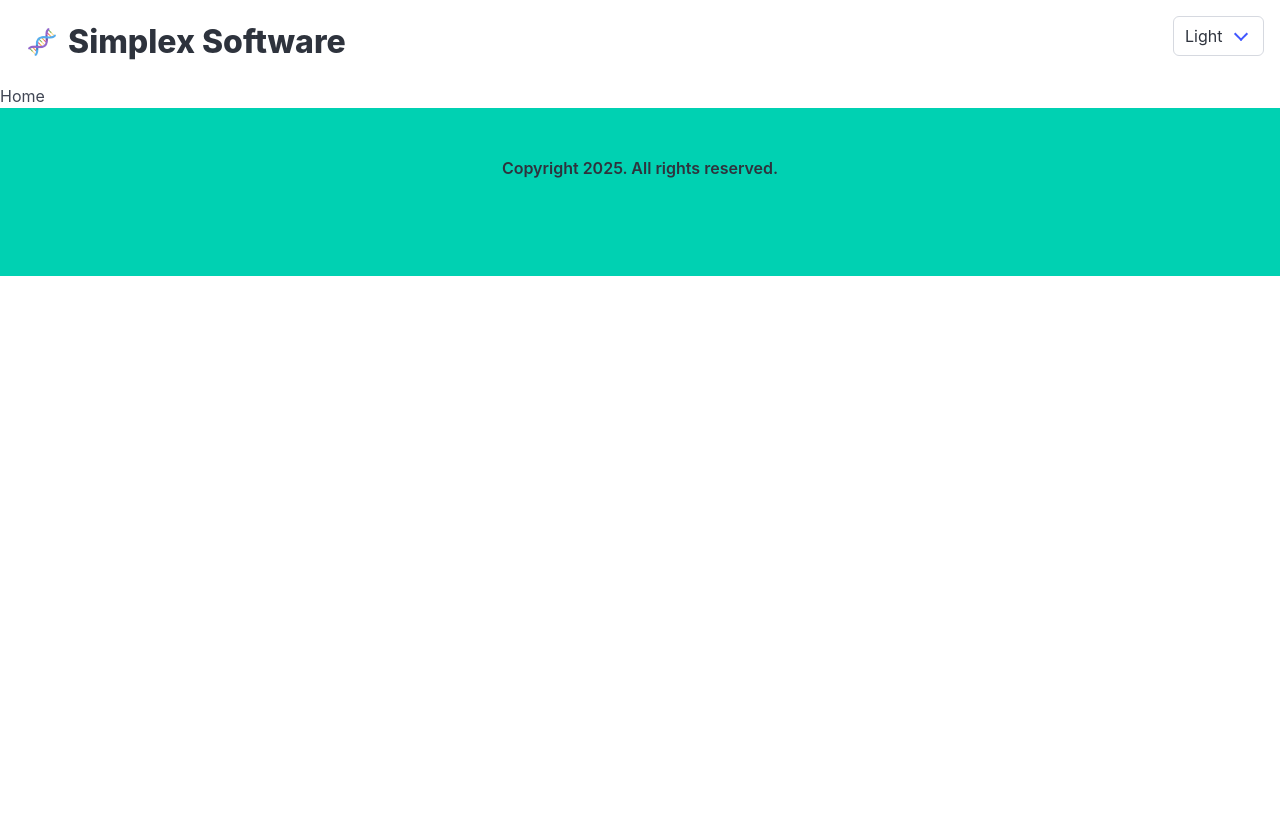
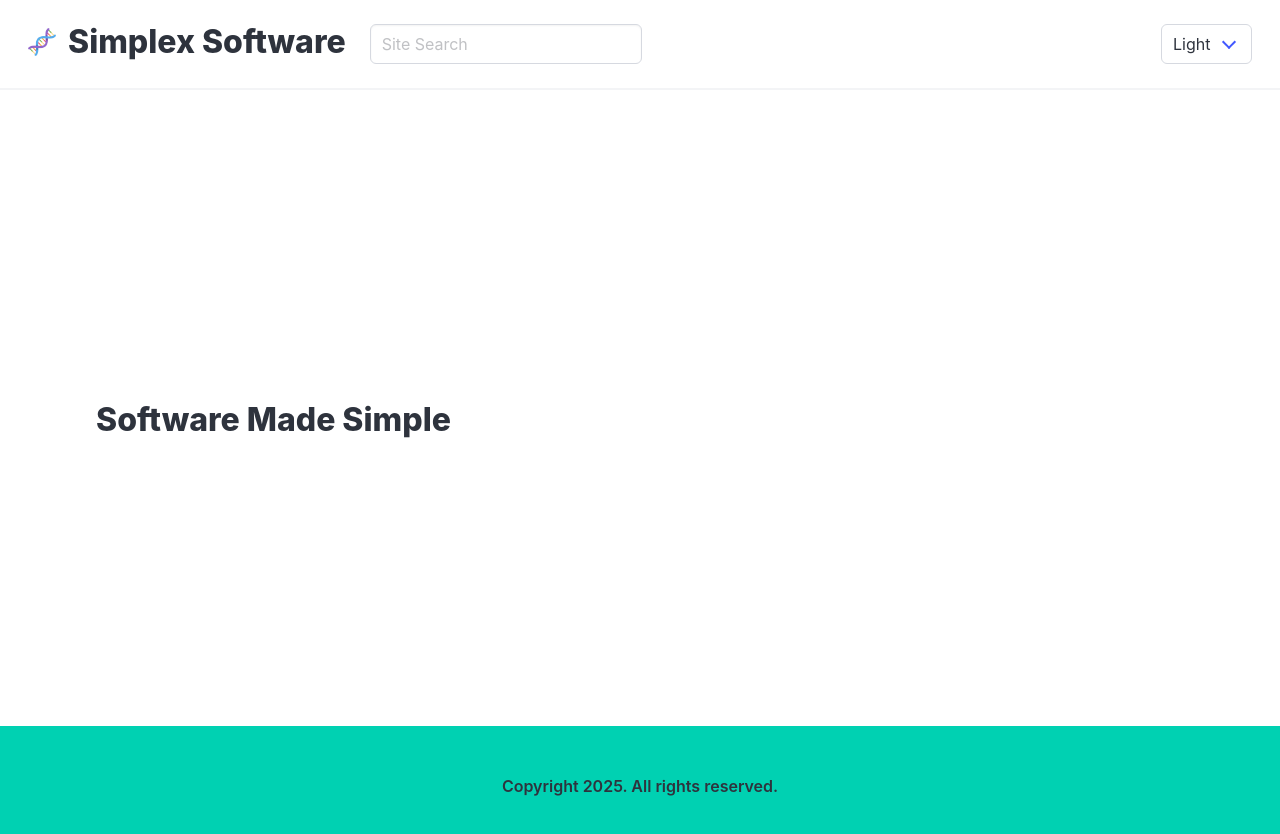
Before and after one commit to mjbradvica/simplexsoftware.io, a Vue app: page / in a window 1280 px wide. Shown: the top 834 px of the page. Before the commit the page ends 800 px from the top, so only its background shows below. Built offline with nearby package versions, Linux system fonts and the light colour scheme.

Commit message:
basic site search

```diff
--- a/src/features/home/HomeView.vue
+++ b/src/features/home/HomeView.vue
@@ -1,5 +1,9 @@
 <template>
-  <p>Home</p>
+  <section class="hero is-large">
+    <div class="hero-body">
+      <p class="title">Software Made Simple</p>
+    </div>
+  </section>
 </template>
 
 <script setup lang="ts"></script>
--- a/src/features/layout/header/HeaderView.vue
+++ b/src/features/layout/header/HeaderView.vue
@@ -11,30 +11,73 @@
           </RouterLink>
         </div>
         <div class="navbar-menu">
+          <div class="navbar-start">
+            <div class="navbar-item">
+              <div class="control">
+                <input
+                  :id="searchId"
+                  class="input"
+                  type="text"
+                  placeholder="Site Search"
+                  name="site-search"
+                  title="Hit Enter to search"
+                  :value="searchValue"
+                  @input="handleSearchInput"
+                />
+              </div>
+              <button
+                v-if="searchValue !== ''"
+                class="button is-info"
+                @click="handleSearch"
+              >
+                Search
+              </button>
+            </div>
+          </div>
           <div class="navbar-end">
-            <div class="select">
-              <select :value="theme" @change="changeTheme">
-                <option value="light" selected>Light</option>
-                <option value="dark">Dark</option>
-              </select>
+            <div class="navbar-item">
+              <div class="select">
+                <select :value="theme" @change="changeTheme">
+                  <option value="light" selected>Light</option>
+                  <option value="dark">Dark</option>
+                </select>
+              </div>
             </div>
           </div>
         </div>
       </nav>
     </div>
+    <hr class="mt-0" />
   </header>
 </template>
 
 <script setup lang="ts">
 import { homeNamedRoute } from "@/features/home/home.routes";
-import { ref } from "vue";
+import { ref, useId } from "vue";
 import { RouterLink } from "vue-router";
 import brand from "@/assets/brand.png";
 import { TitleType, TitleElement } from "@/common";
+
+const searchId = useId();
 
 const theme = ref<string>("light");
 const changeTheme = (): void => {
   document.getElementById("root")?.classList.toggle("theme-light");
   document.getElementById("root")?.classList.toggle("theme-dark");
 };
+
+const searchValue = ref<string>("");
+const handleSearchInput = (event: Event): void => {
+  searchValue.value = (event.target as HTMLInputElement).value;
+};
+
+const handleSearch = (): void => {
+  window
+    .open(
+      `https://www.google.com/search?q=site:michaelbradvica.com+${searchValue.value}`,
+      "_blank",
+    )
+    ?.focus();
+  searchValue.value = "";
+};
 </script>
```
